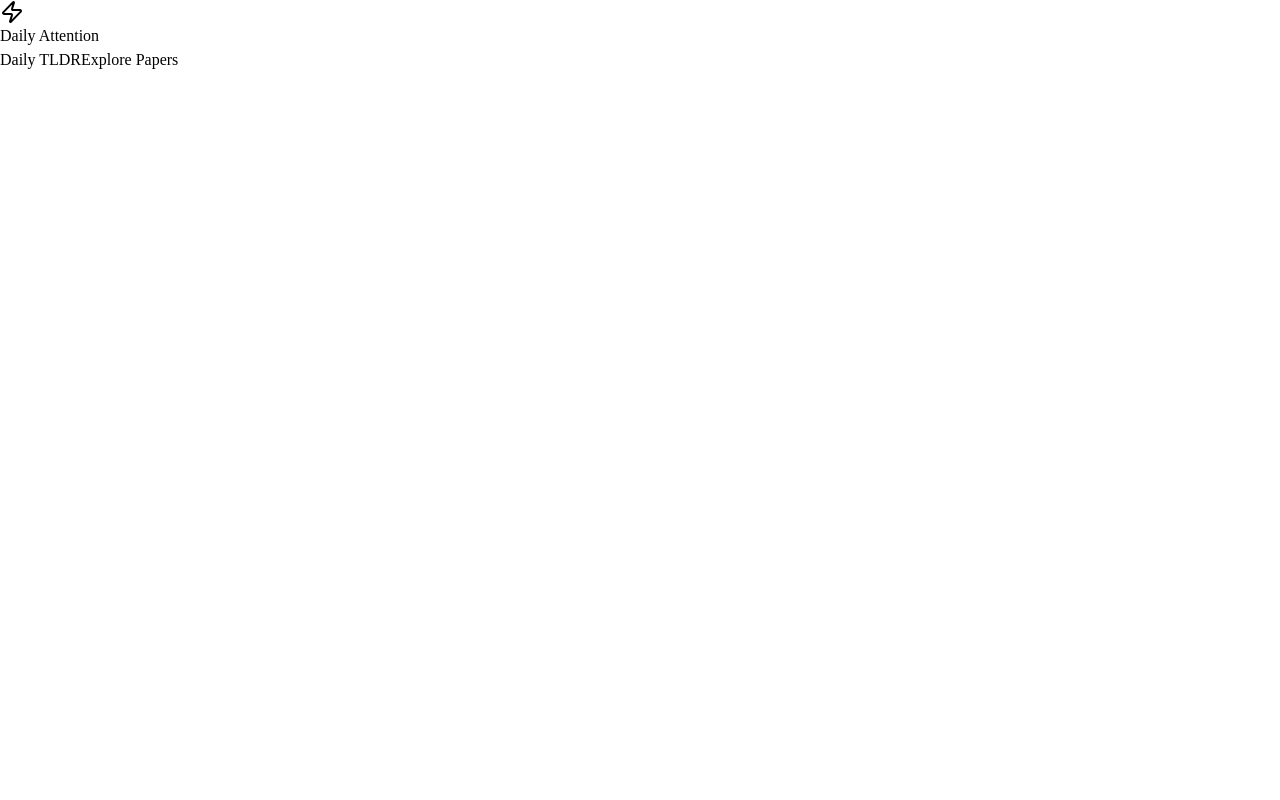
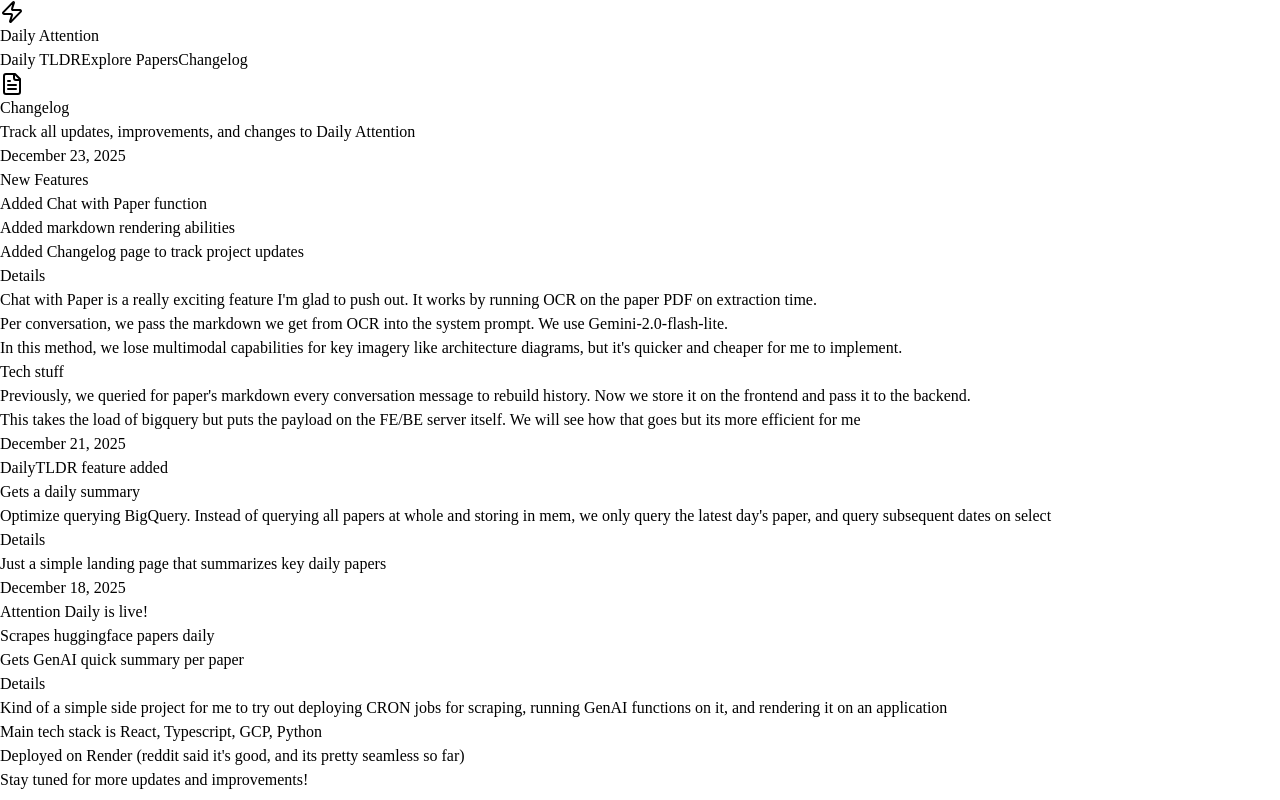
Before and after one commit to donavanyieh/Daily-Attention-UI, a React (Vite) app in the folder client/: page /changelog in a window 1280 px wide. Built offline with nearby package versions, Linux system fonts and the light colour scheme.

Commit message:
Add changelog

```diff
--- a/client/src/App.tsx
+++ b/client/src/App.tsx
@@ -6,6 +6,7 @@
 import { Home } from "@/pages/Home";
 import { DailyTLDR } from "@/pages/DailyTLDR";
 import { ChatWithPaper } from "@/pages/ChatWithPaper";
+import { Changelog } from "@/pages/Changelog";
 import { Header } from "@/components/Header";
 
 function Router() {
@@ -16,6 +17,7 @@
         <Route path="/" component={DailyTLDR} />
         <Route path="/explore-papers" component={Home} />
         <Route path="/chat/:paperId" component={ChatWithPaper} />
+        <Route path="/changelog" component={Changelog} />
       </Switch>
     </div>
   );
--- a/client/src/components/Header.tsx
+++ b/client/src/components/Header.tsx
@@ -46,6 +46,18 @@
               Explore Papers
             </a>
           </Link>
+          <Link href="/changelog">
+            <a
+              className={cn(
+                "text-sm transition-colors hover:text-primary",
+                location === "/changelog"
+                  ? "text-primary font-bold"
+                  : "text-muted-foreground font-medium"
+              )}
+            >
+              Changelog
+            </a>
+          </Link>
         </nav>
       </div>
     </header>
--- /dev/null
+++ b/client/src/pages/Changelog.tsx
@@ -0,0 +1,103 @@
+import { ScrollArea } from "@/components/ui/scroll-area";
+import { Card, CardContent } from "@/components/ui/card";
+import { MarkdownRenderer } from "@/components/MarkdownRenderer";
+import { FileText } from "lucide-react";
+
+// Sample changelog entries - you can easily update these
+const changelogEntries = [
+  {
+    id: 1,
+    content: `# December 23, 2025
+
+## New Features
+- Added Chat with Paper function
+- Added markdown rendering abilities
+- Added Changelog page to track project updates
+
+## Details
+- Chat with Paper is a really exciting feature I'm glad to push out. It works by running OCR on the paper PDF on extraction time.
+- Per conversation, we pass the markdown we get from OCR into the system prompt. We use Gemini-2.0-flash-lite.
+- In this method, we lose multimodal capabilities for key imagery like architecture diagrams, but it's quicker and cheaper for me to implement.
+
+## Tech stuff
+- Previously, we queried for paper's markdown every conversation message to rebuild history. Now we store it on the frontend and pass it to the backend.
+- This takes the load of bigquery but puts the payload on the FE/BE server itself. We will see how that goes but its more efficient for me
+`
+  },
+  {
+    id: 2,
+    content: `# December 21, 2025
+
+## DailyTLDR feature added
+- Gets a daily summary
+- Optimize querying BigQuery. Instead of querying all papers at whole and storing in mem, we only query the latest day's paper, and query subsequent dates on select
+
+## Details
+- Just a simple landing page that summarizes key daily papers
+`
+  },
+  {
+    id: 3,
+    content: `# December 18, 2025
+
+## Attention Daily is live!
+- Scrapes huggingface papers daily
+- Gets GenAI quick summary per paper
+
+## Details
+- Kind of a simple side project for me to try out deploying CRON jobs for scraping, running GenAI functions on it, and rendering it on an application
+- Main tech stack is React, Typescript, GCP, Python
+- Deployed on Render (reddit said it's good, and its pretty seamless so far)
+
+`
+  }
+];
+
+export function Changelog() {
+  return (
+    <div className="flex h-[calc(100vh-4rem)] overflow-hidden bg-background">
+      <main className="flex-1 overflow-y-auto">
+        <ScrollArea className="h-full">
+          <div className="container max-w-4xl mx-auto py-10 px-4 md:px-6 lg:px-8">
+            {/* Header */}
+            <div className="space-y-4 mb-10">
+              <div className="flex items-center gap-3">
+                <div className="bg-primary/10 p-2 rounded-lg">
+                  <FileText className="h-6 w-6 text-primary" />
+                </div>
+                <h1 className="text-4xl md:text-5xl font-display font-bold text-foreground">
+                  Changelog
+                </h1>
+              </div>
+              <p className="text-lg text-muted-foreground">
+                Track all updates, improvements, and changes to Daily Attention
+              </p>
+            </div>
+
+            {/* Changelog Entries */}
+            <div className="space-y-6">
+              {changelogEntries.map((entry, index) => (
+                <Card
+                  key={entry.id}
+                  className="overflow-hidden shadow-sm hover:shadow-md transition-shadow"
+                >
+                  <CardContent className="pt-6">
+                    <MarkdownRenderer
+                      content={entry.content}
+                      className="prose prose-slate dark:prose-invert max-w-none"
+                    />
+                  </CardContent>
+                </Card>
+              ))}
+            </div>
+
+            {/* Footer note */}
+            <div className="mt-10 pt-6 border-t text-center text-sm text-muted-foreground">
+              <p>Stay tuned for more updates and improvements!</p>
+            </div>
+          </div>
+        </ScrollArea>
+      </main>
+    </div>
+  );
+}
--- a/client/src/pages/DailyTLDR.tsx
+++ b/client/src/pages/DailyTLDR.tsx
@@ -85,7 +85,7 @@
                           "font-bold leading-tight group-hover:text-primary transition-colors",
                           selectedSummaryDate === summary.date ? "text-primary" : "text-foreground"
                         )}>
-                          Daily Summary - {format(parseISO(summary.date), "MMM d, yyyy")}
+                          {format(parseISO(summary.date), "MMM d, yyyy")}
                         </span>
                       </div>
                       <div className="text-xs text-muted-foreground line-clamp-3 mt-1 font-medium">
```
